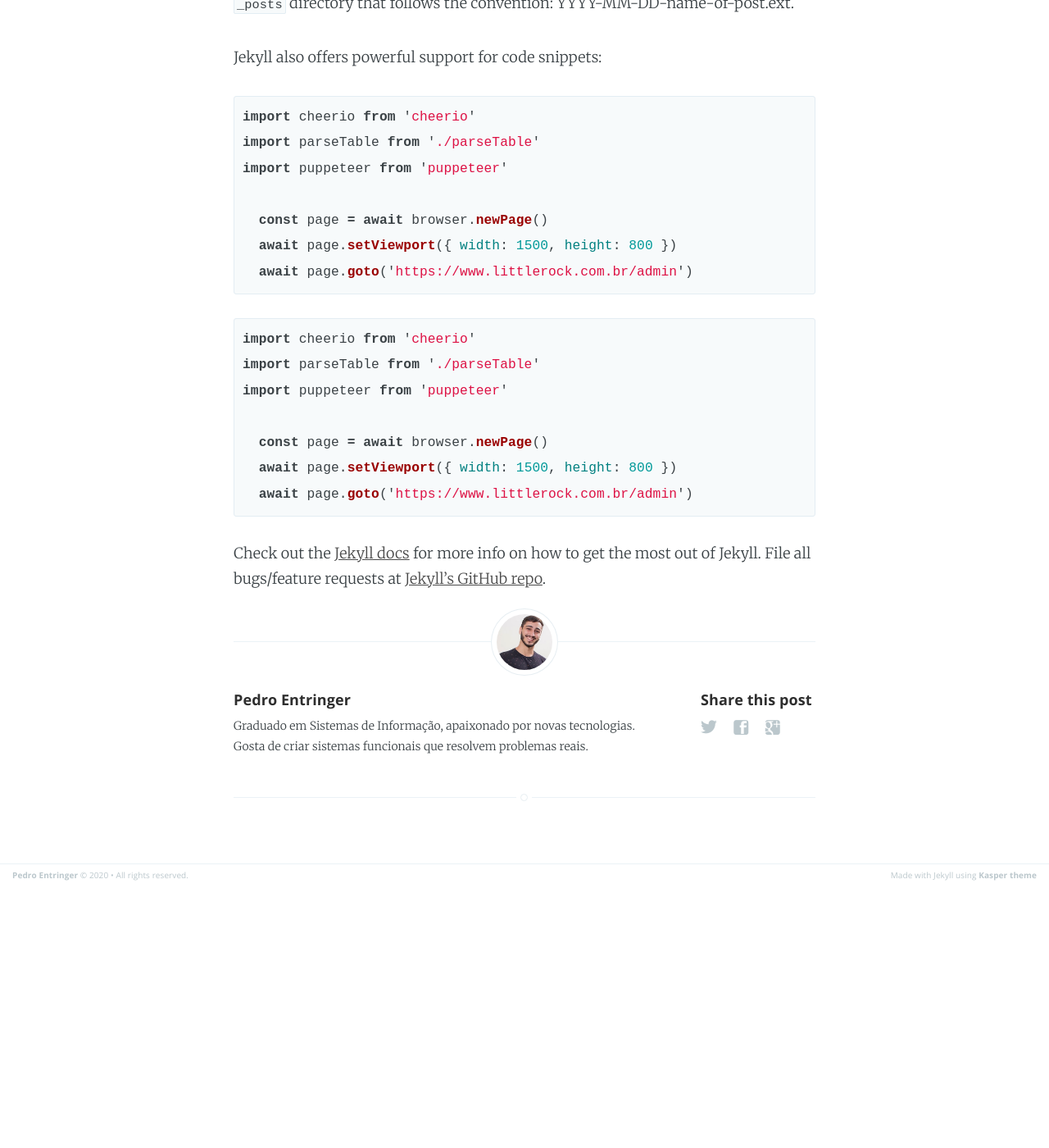
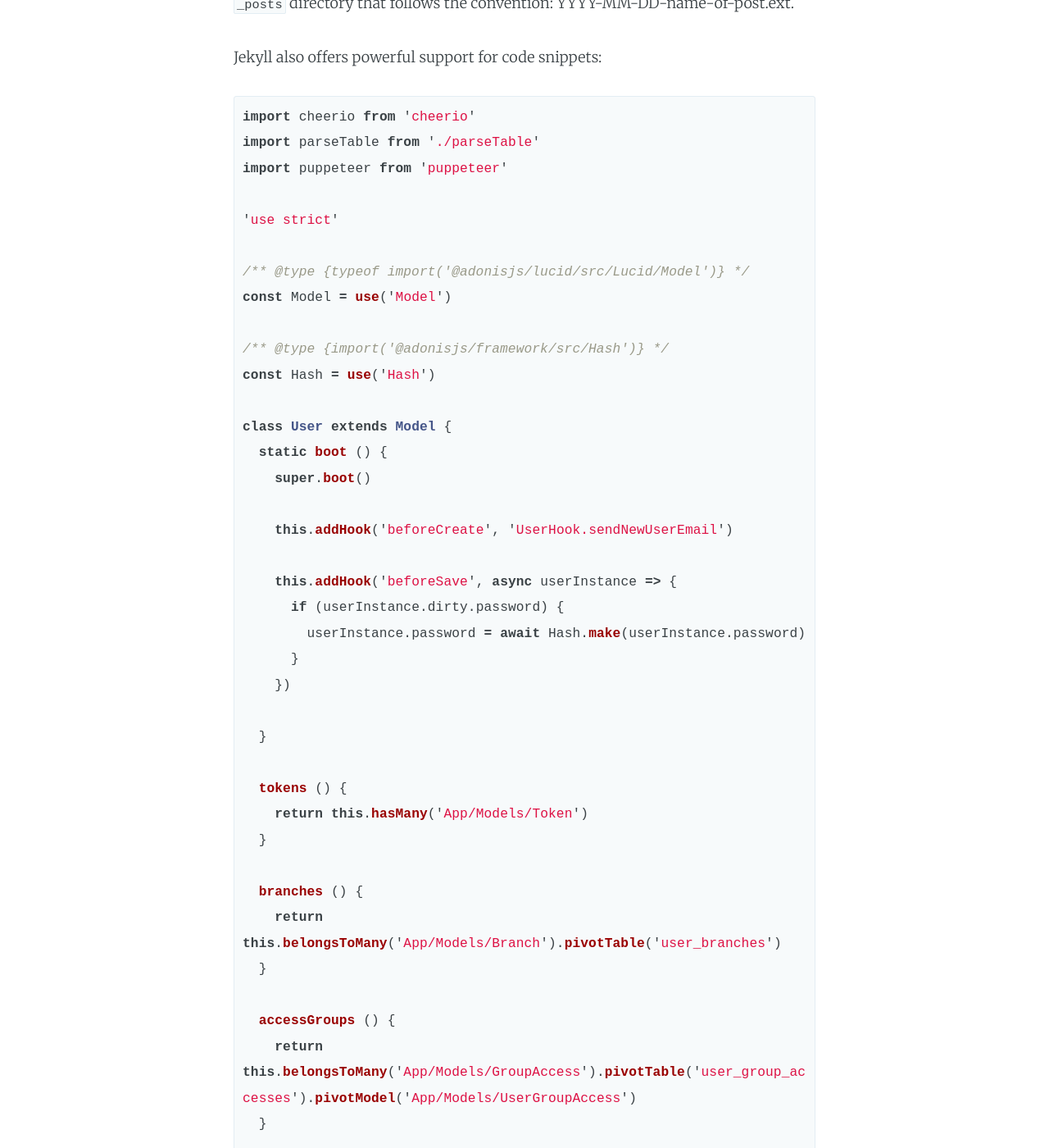
Before and after one commit to pedroentringer/pedroentringer.github.io, a Jekyll site: the page built from _posts/2020-04-29-Manipulando-dados-de-um-site-com-web-scraping.markdown, in a window 1280 px wide and 1400 px high, scrolled down 395 px. Shown: the whole window at 82% size. Built offline with Jekyll 4.4.1, drawn with Linux system fonts in a browser that asks for light colours; before the commit the page ends 1477 px from its top, so only the background shows below that.

Commit message:
teste post

```diff
--- a/_posts/2020-04-29-Manipulando-dados-de-um-site-com-web-scraping.markdown
+++ b/_posts/2020-04-29-Manipulando-dados-de-um-site-com-web-scraping.markdown
@@ -10,24 +10,49 @@ To add new posts, simply add a file in the `_posts` directory that follows the c
 
 Jekyll also offers powerful support for code snippets:
 
-{% highlight js %}
-import cheerio from 'cheerio'
-import parseTable from './parseTable'
-import puppeteer from 'puppeteer'
-
-  const page = await browser.newPage()
-  await page.setViewport({ width: 1500, height: 800 })
-  await page.goto('https://www.littlerock.com.br/admin')
-{% endhighlight %}
 
 {% highlight javascript %}
 import cheerio from 'cheerio'
 import parseTable from './parseTable'
 import puppeteer from 'puppeteer'
 
-  const page = await browser.newPage()
-  await page.setViewport({ width: 1500, height: 800 })
-  await page.goto('https://www.littlerock.com.br/admin')
+'use strict'
+
+/** @type {typeof import('@adonisjs/lucid/src/Lucid/Model')} */
+const Model = use('Model')
+
+/** @type {import('@adonisjs/framework/src/Hash')} */
+const Hash = use('Hash')
+
+class User extends Model {
+  static boot () {
+    super.boot()
+
+    this.addHook('beforeCreate', 'UserHook.sendNewUserEmail')
+
+    this.addHook('beforeSave', async userInstance => {
+      if (userInstance.dirty.password) {
+        userInstance.password = await Hash.make(userInstance.password)
+      }
+    })
+
+  }
+
+  tokens () {
+    return this.hasMany('App/Models/Token')
+  }
+
+  branches () {
+    return this.belongsToMany('App/Models/Branch').pivotTable('user_branches')
+  }
+
+  accessGroups () {
+    return this.belongsToMany('App/Models/GroupAccess').pivotTable('user_group_accesses').pivotModel('App/Models/UserGroupAccess')
+  }
+
+}
+
+module.exports = User
 {% endhighlight %}
 
 Check out the [Jekyll docs][jekyll] for more info on how to get the most out of Jekyll. File all bugs/feature requests at [Jekyll's GitHub repo][jekyll-gh].
```
Also changed, not shown: 4 other files.
